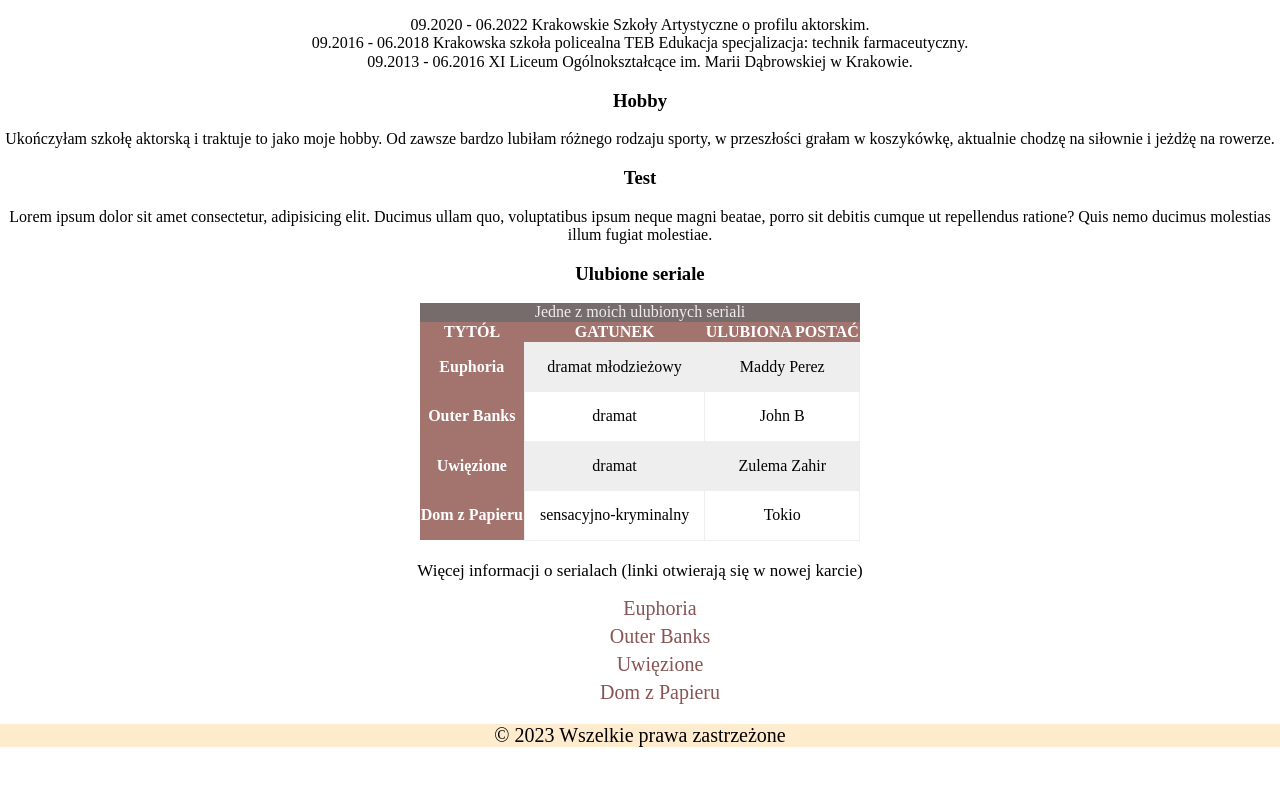
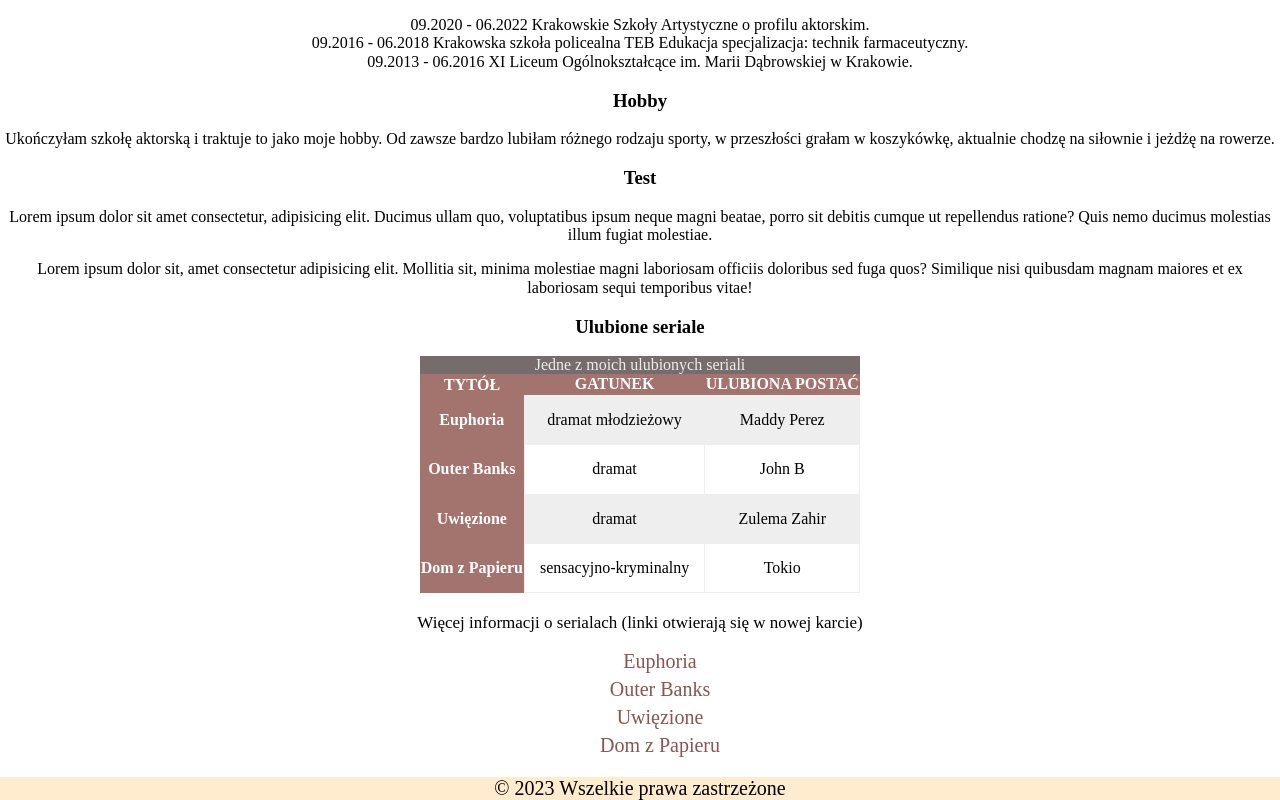
Before and after one commit to madlajne/homepage, a plain HTML site: page homepage3/index.html in a window 1280 px wide. Shown: the part 896-1696 px from the top of the page. Before the commit the page ends 1643 px from the top, so only its background shows below. Drawn offline with nearby package versions, Linux system fonts and the light colour scheme.

Commit message:
add lorem test

```diff
--- a/homepage3/index.html
+++ b/homepage3/index.html
@@ -66,6 +66,9 @@
         <p>Lorem ipsum dolor sit amet consectetur, adipisicing elit. Ducimus ullam quo, voluptatibus ipsum neque magni
             beatae, porro sit debitis cumque ut repellendus ratione? Quis nemo ducimus molestias illum fugiat molestiae.
         </p>
+        <p>Lorem ipsum dolor sit, amet consectetur adipisicing elit. Mollitia sit, minima molestiae magni laboriosam
+            officiis doloribus sed fuga quos? Similique nisi quibusdam magnam maiores et ex laboriosam sequi temporibus
+            vitae!</p>
     </section>
     <section>
         <h3 id="UlubioneSeriale">Ulubione seriale</h3>
```
